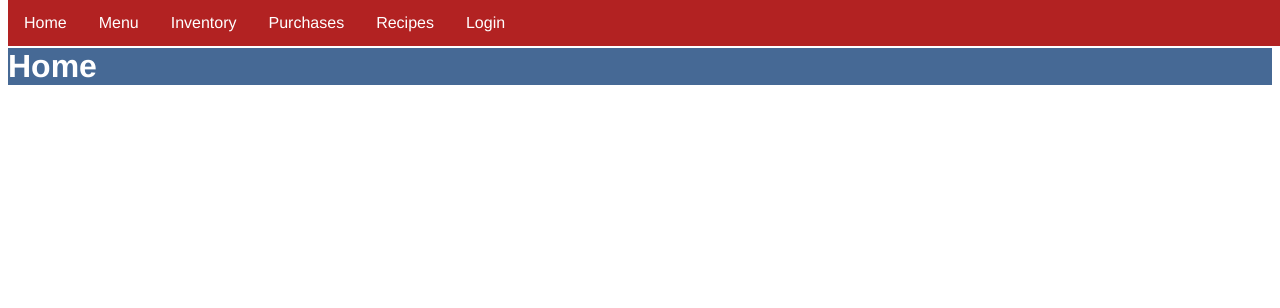
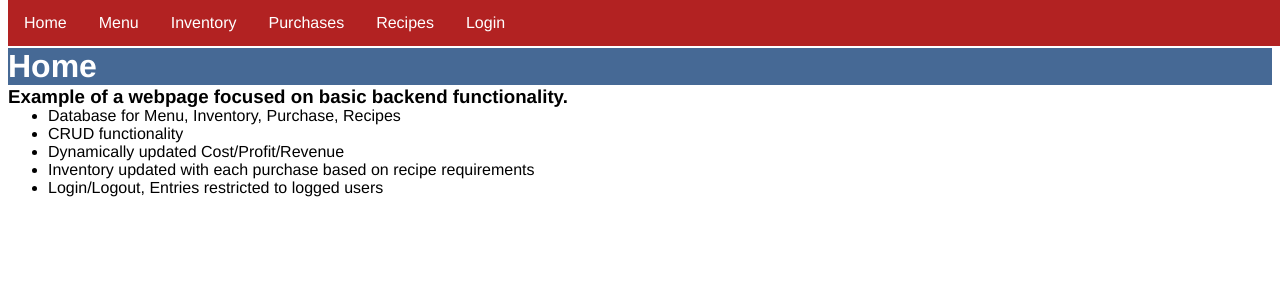
Before and after one commit to WildR0s3/WildSteak, a Django app: page / in a window 1280 px wide. Shown: the top 308 px of the page. Run offline with Django 4.2, Linux system fonts and the light colour scheme.

Commit message:
2 update

```diff
--- a/menu/static/menu/style.css
+++ b/menu/static/menu/style.css
@@ -154,3 +154,15 @@ li a {
   float: none;
   text-align: left;
 }
+
+.description li {
+  color: black;
+  float: none;
+  text-align: left;
+}
+
+.description h3 {
+  display: block;
+  top: ;
+  width: 1000px;
+}
--- a/menu/templates/menu/home.html
+++ b/menu/templates/menu/home.html
@@ -2,4 +2,14 @@
 
 {% block content %}
 <h1>Home</h1>
+<div class='description'>
+    <h3>Example of a webpage focused on basic backend functionality.</h3>
+    <ul>
+       <li>Database for Menu, Inventory, Purchase, Recipes</li>
+       <li>CRUD functionality</li>
+       <li>Dynamically updated Cost/Profit/Revenue</li>
+       <li>Inventory updated with each purchase based on recipe requirements</li>
+       <li>Login/Logout, Entries restricted to logged users</li>
+    </ul>
+</div>
 {% endblock %}
```
Also changed, not shown: 1 other file.
